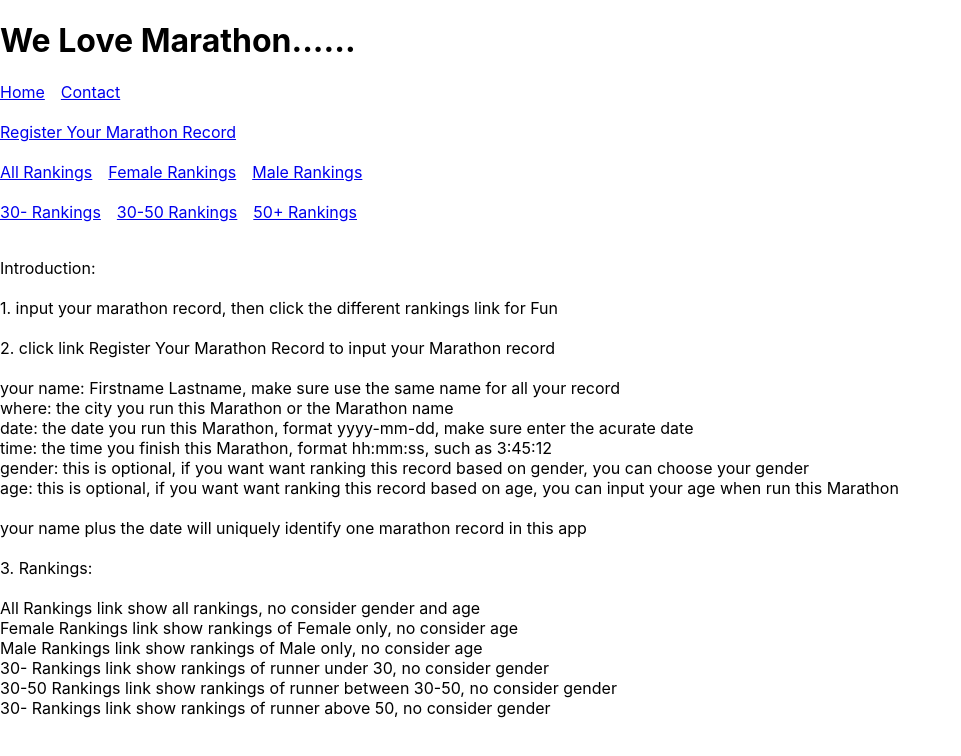
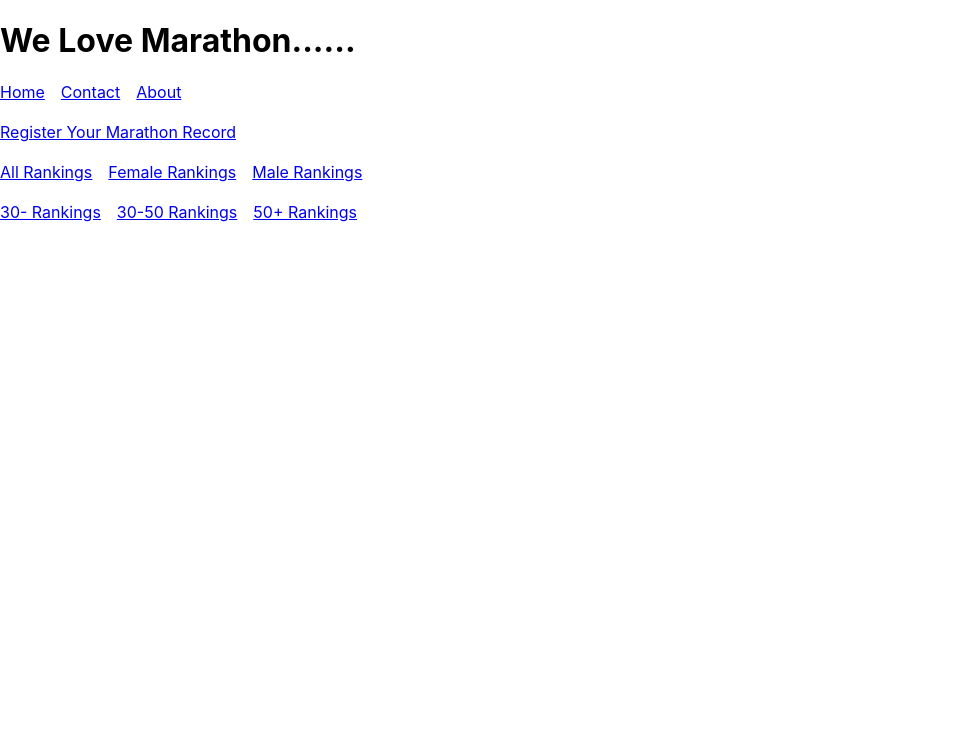
Before and after one commit to lijiping99/my-amplify-app, a React (Create React App) app: page / in a window 1280 px wide. Shown: the top 756 px of the page, without its empty margins (0-961 px from the left). Built offline with nearby package versions, Linux system fonts and the light colour scheme; no server answers; what aws-amplify would draw is missing.

Commit message:
add About page

```diff
--- a/src/index.js
+++ b/src/index.js
@@ -8,6 +8,7 @@ import Layout from "./pages/Layout";
 import Home from "./pages/Home";
 import Marathons from "./pages/Marathons";
 import Contact from "./pages/Contact";
+import About from "./pages/About";
 import NoPage from "./pages/NoPage";
 import RegisterMarathon from "./pages/RegisterMarathon";
 
@@ -24,6 +25,7 @@ export default function App() {
           <Route index element={<Home />} />
           <Route path="marathons/gender/:gender?" element={<Marathons />} />
           <Route path="contact" element={<Contact />} />
+          <Route path="about" element={<About />} />
           <Route path="register" element={<RegisterMarathon />} />
           <Route path="marathons/age/:ageScope" element={<Marathons />} />
           <Route path="*" element={<NoPage />} />
--- /dev/null
+++ b/src/pages/About.js
@@ -0,0 +1,28 @@
+const About = () => {
+    return (
+    <div>
+        <p>
+            Introduction:<br/><br/>
+            1. input your marathon record, then click the different rankings link for Fun<br/><br/>
+            2. click link Register Your Marathon Record to input your Marathon record<br/><br/>
+                your name:  Firstname Lastname, make sure use the same name for all your record<br/>
+                where: the city you run this Marathon or the Marathon name<br/>
+                date: the date you run this Marathon, format yyyy-mm-dd, make sure enter the acurate date<br/>
+                time: the time you finish this Marathon, format hh:mm:ss, such as 3:45:12<br/>
+                gender: this is optional, if you want want ranking this record based on gender,  you can choose your gender<br/>
+                age: this is optional, if you want want ranking this record based on age, you can input your age when run this Marathon<br/><br/>
+                your name plus the date will uniquely identify one marathon record in this app<br/><br/>
+            3. Rankings:<br/><br/>
+               All Rankings link show all rankings, no consider gender and age<br/>
+               Female Rankings link show rankings of Female only, no consider age<br/>
+               Male Rankings link show rankings of Male only, no consider age<br/>
+               30- Rankings link show rankings of runner under 30, no consider gender<br/>
+               30-50 Rankings link show rankings of runner between 30-50, no consider gender<br/>
+               50+ Rankings link show rankings of runner above 50, no consider gender<br/>
+
+        </p>
+    </div>
+    )
+  };
+
+  export default About;
--- a/src/pages/Home.js
+++ b/src/pages/Home.js
@@ -4,26 +4,6 @@ import {useState,useEffect} from 'react';
 const Home = () => {
     return (
     <div>
-        <p>
-            Introduction:<br/><br/>
-            1. input your marathon record, then click the different rankings link for Fun<br/><br/>
-            2. click link Register Your Marathon Record to input your Marathon record<br/><br/>
-                your name:  Firstname Lastname, make sure use the same name for all your record<br/>
-                where: the city you run this Marathon or the Marathon name<br/>
-                date: the date you run this Marathon, format yyyy-mm-dd, make sure enter the acurate date<br/>
-                time: the time you finish this Marathon, format hh:mm:ss, such as 3:45:12<br/>
-                gender: this is optional, if you want want ranking this record based on gender,  you can choose your gender<br/>
-                age: this is optional, if you want want ranking this record based on age, you can input your age when run this Marathon<br/><br/>
-                your name plus the date will uniquely identify one marathon record in this app<br/><br/>
-            3. Rankings:<br/><br/>
-               All Rankings link show all rankings, no consider gender and age<br/>
-               Female Rankings link show rankings of Female only, no consider age<br/>
-               Male Rankings link show rankings of Male only, no consider age<br/>
-               30- Rankings link show rankings of runner under 30, no consider gender<br/>
-               30-50 Rankings link show rankings of runner between 30-50, no consider gender<br/>
-               30- Rankings link show rankings of runner above 50, no consider gender<br/>
-
-        </p>
     </div>
     )
   };
--- a/src/pages/Layout.js
+++ b/src/pages/Layout.js
@@ -5,7 +5,7 @@ const Layout = () => {
     <>
        <h1>We Love Marathon......</h1>
       <nav>
-           <Link to="/">Home</Link>&emsp;<Link to="/contact">Contact</Link><br/><br/>
+           <Link to="/">Home</Link>&emsp;<Link to="/contact">Contact</Link>&emsp;<Link to="/about">About</Link><br/><br/>
             <Link to="/register">Register Your Marathon Record</Link><br/><br/>
             <Link to="/marathons/gender">All Rankings</Link>&emsp;<Link to="/marathons/gender/F">Female Rankings</Link>&emsp;<Link to="/marathons/gender/M">Male Rankings</Link><br/><br/>
             <Link to="/marathons/age/30-">30- Rankings</Link>&emsp;<Link to="/marathons/age/30-50">30-50 Rankings</Link>&emsp;<Link to="/marathons/age/50+">50+ Rankings</Link><br/><br/>
```
